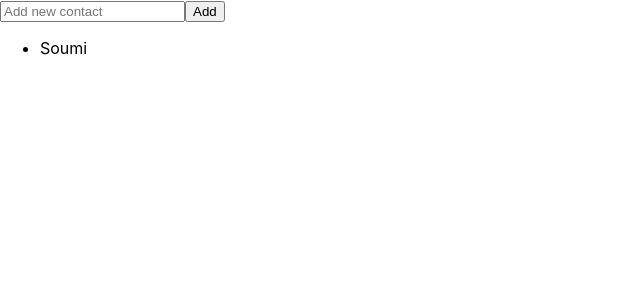
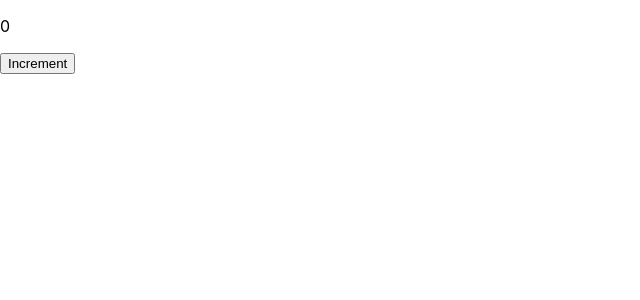
Before and after one commit to Soumitra-Mandal/My-App, a React (Create React App) app: page / in a window 1280 px wide. Shown: the top 300 px of the page, without its empty margins (0-640 px from the left). Built offline with nearby package versions, Linux system fonts and the light colour scheme.

Commit message:
counter app with redux

```diff
--- a/src/App.js
+++ b/src/App.js
@@ -1,56 +1,58 @@
 import React from 'react';
 import './App.css';
-import {useState} from 'react';
+import { Provider } from 'react-redux';
+import { createStore } from 'redux';
+import { connect } from 'react-redux';
 
-const contacts =['Soumi'];
-function AddPersonForm(props) {
-  const [ person, setPerson ] = useState("");
 
-  function handleChange(e) {
-    setPerson(e.target.value);
-  }
-
-  function handleSubmit(e) {
-    props.handleSubmit(person);
-    setPerson('');
-    e.preventDefault();
-  }
-  return (
-    <form onSubmit={handleSubmit}>
-    <input type="text"
-    placeholder="Add new contact"
-    onChange={handleChange}
-    value={person} />
-    <button type="submit">Add</button>
-    </form>
-    );
-}
-function PeopleList(props) {
-  const arr = props.data;
-  const listItems = arr.map((val, index) =>
-    <li key={index}>{val}</li>
-  );
-  return <ul>{listItems}</ul>;
+// Action creator
+function incrementCounter(num) {
+  return { type: 'INCREMENT', num: num }
 }
 
-function ContactManager(props) {
-  const [contacts, setContacts] = useState(props.data);
-  function addPerson(name) {
-    setContacts([...contacts, name]);
+const initialState = {
+  count: 0
+};
+// Reducer function
+function reducer(state = initialState, action) {
+  switch(action.type) {
+    case 'INCREMENT':
+      return { count: state.count + action.num };
+    default:
+      return state;
   }
+}
+function Counter(props) {
+  function handleClick() {
+    props.incrementCounter(1);
+  }
+    return <div>
+    <p>{props.count}</p>
+    <button onClick={handleClick}>Increment</button>
+    </div>;
+}
 
-  return (
-    <div>
-      <AddPersonForm handleSubmit={addPerson}/>
-      <PeopleList data={contacts} />
-    </div>
-  );
+function mapStateToProps(state) {
+  return {
+    count: state.count
+  };
 }
+const mapDispatchToProps = {
+  incrementCounter
+}
+
+const store = createStore(reducer);
+
+const Counters = connect(mapStateToProps, mapDispatchToProps)(Counter);
+
+const el = <Provider store={store}>
+          <Counters/>
+        </Provider>;
 
 function App() {
   return (
     <div className="App">
-    <ContactManager data={contacts} />
+      {el}
     </div>
   );
 }
```
